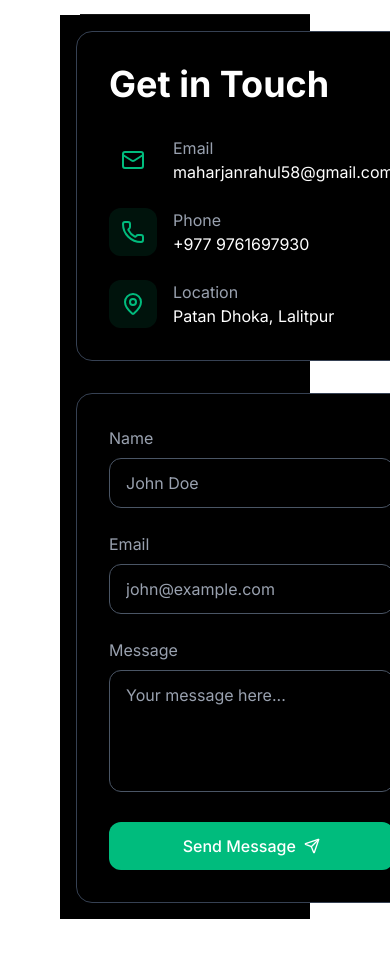
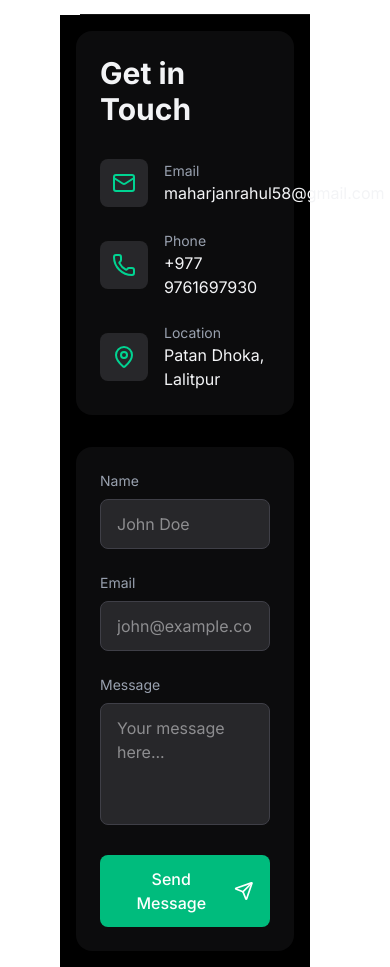
Before and after one commit to mhrjnrahul/react-portfolio, a React (Vite) app: page / in a window 390 px wide. Shown: the part 4660-5627 px from the top of the page. Before the commit the page ends 5579 px from the top, so only its background shows below. Built offline with nearby package versions, Linux system fonts and the light colour scheme.

Commit message:
updated responsiveness

```diff
--- a/src/components/ContactMe.jsx
+++ b/src/components/ContactMe.jsx
@@ -3,98 +3,98 @@ import { Mail, Phone, MapPin, Send } from 'lucide-react';
 
 function ContactMe() {
   return (
-    <div className="ml-[-20px] min-h-screen bg-black flex items-center justify-center p-4">
-      <div className="w-full max-w-6xl grid md:grid-cols-2 gap-8">
-        {/* Contact Information */}
-        <div className="bg-black p-8 rounded-2xl backdrop-blur-sm border border-gray-700">
-          <h2 className="text-4xl font-bold text-white mb-8">Get in Touch</h2>
+    <div className="ml-[-20px] min-h-screen bg-black text-gray-100 p-4 md:p-8">
+    <div className="max-w-7xl mx-auto">
+      <div className="grid grid-cols-1 lg:grid-cols-2 gap-8 items-start">
+        {/* Contact Info Section */}
+        <div className="bg-zinc-900/50 p-6 md:p-8 rounded-2xl backdrop-blur-sm">
+          <h1 className="text-3xl md:text-4xl font-bold mb-8">Get in Touch</h1>
 
           <div className="space-y-6">
             <div className="flex items-center space-x-4">
-              <div className="w-12 h-12 bg-black rounded-xl flex items-center justify-center">
-                <Mail className="w-6 h-6 text-emerald-500" />
-              </div>
-              <a href='https://mail.google.com/mail/?view=cm&fs=1&to=maharjanrahul58@gmail.com' target='_blank' rel='noreferrer noopener'>
-              <div>
-                <p className="text-gray-400">Email</p>
-                <p className="text-white">maharjanrahul58@gmail.com</p>
-              </div>
-              </a>
-            </div>
-
-            <div className="flex items-center space-x-4">
-              <div className="w-12 h-12 bg-emerald-500/10 rounded-xl flex items-center justify-center">
-                <Phone className="w-6 h-6 text-emerald-500" />
+              <div className="bg-zinc-800 p-3 rounded-lg">
+                <Mail className="w-6 h-6 text-emerald-400" />
               </div>
               <div>
-                <p className="text-gray-400">Phone</p>
-                <p className="text-white">+977 9761697930</p>
+                <p className="text-gray-400 text-sm">Email</p>
+                <p className="text-gray-100">maharjanrahul58@gmail.com</p>
               </div>
             </div>
 
             <div className="flex items-center space-x-4">
-              <div className="w-12 h-12 bg-emerald-500/10 rounded-xl flex items-center justify-center">
-                <MapPin className="w-6 h-6 text-emerald-500" />
+              <div className="bg-zinc-800 p-3 rounded-lg">
+                <Phone className="w-6 h-6 text-emerald-400" />
               </div>
               <div>
-                <p className="text-gray-400">Location</p>
-                <p className="text-white">Patan Dhoka, Lalitpur</p>
+                <p className="text-gray-400 text-sm">Phone</p>
+                <p className="text-gray-100">+977 9761697930</p>
+              </div>
+            </div>
+
+            <div className="flex items-center space-x-4">
+              <div className="bg-zinc-800 p-3 rounded-lg">
+                <MapPin className="w-6 h-6 text-emerald-400" />
+              </div>
+              <div>
+                <p className="text-gray-400 text-sm">Location</p>
+                <p className="text-gray-100">Patan Dhoka, Lalitpur</p>
               </div>
             </div>
           </div>
         </div>
 
-        {/* Contact Form */}
-        <div className="bg-black p-8 rounded-2xl backdrop-blur-sm border border-gray-700">
+        {/* Contact Form Section */}
+        <div className="bg-zinc-900/50 p-6 md:p-8 rounded-2xl backdrop-blur-sm">
           <form className="space-y-6">
             <div>
-              <label htmlFor="name" className="block text-gray-400 mb-2">
+              <label htmlFor="name" className="block text-gray-400 text-sm mb-2">
                 Name
               </label>
               <input
                 type="text"
                 id="name"
-                className="w-full px-4 py-3 bg-black border border-gray-600 rounded-xl text-white placeholder-gray-400 focus:outline-none focus:border-emerald-500 transition-colors"
+                className="w-full bg-zinc-800 rounded-lg px-4 py-3 text-gray-100 border border-zinc-700 focus:border-emerald-400 focus:ring-1 focus:ring-emerald-400 focus:outline-none transition"
                 placeholder="John Doe"
               />
             </div>
 
             <div>
-              <label htmlFor="email" className="block text-gray-400 mb-2">
+              <label htmlFor="email" className="block text-gray-400 text-sm mb-2">
                 Email
               </label>
               <input
                 type="email"
                 id="email"
-                className="w-full px-4 py-3 bg-black border border-gray-600 rounded-xl text-white placeholder-gray-400 focus:outline-none focus:border-emerald-500 transition-colors"
+                className="w-full bg-zinc-800 rounded-lg px-4 py-3 text-gray-100 border border-zinc-700 focus:border-emerald-400 focus:ring-1 focus:ring-emerald-400 focus:outline-none transition"
                 placeholder="john@example.com"
               />
             </div>
 
             <div>
-              <label htmlFor="message" className="block text-gray-400 mb-2">
+              <label htmlFor="message" className="block text-gray-400 text-sm mb-2">
                 Message
               </label>
               <textarea
                 id="message"
                 rows={4}
-                className="w-full px-4 py-3 bg-black border border-gray-600 rounded-xl text-white placeholder-gray-400 focus:outline-none focus:border-emerald-500 transition-colors resize-none"
+                className="w-full bg-zinc-800 rounded-lg px-4 py-3 text-gray-100 border border-zinc-700 focus:border-emerald-400 focus:ring-1 focus:ring-emerald-400 focus:outline-none transition resize-none"
                 placeholder="Your message here..."
               />
             </div>
 
             <button
-              type="button"
-              className="w-full bg-emerald-500 hover:bg-emerald-600 text-white font-medium py-3 px-4 rounded-xl flex items-center justify-center space-x-2 transition-colors"
+              type="submit"
+              className="w-full bg-emerald-500 hover:bg-emerald-600 text-white font-medium py-3 px-4 rounded-lg transition-colors flex items-center justify-center space-x-2"
             >
               <span>Send Message</span>
-              <Send className="w-4 h-4" />
+              <Send className="w-5 h-5" />
             </button>
           </form>
         </div>
       </div>
     </div>
-  );
+  </div>
+);
 }
 
 export default ContactMe;
```
